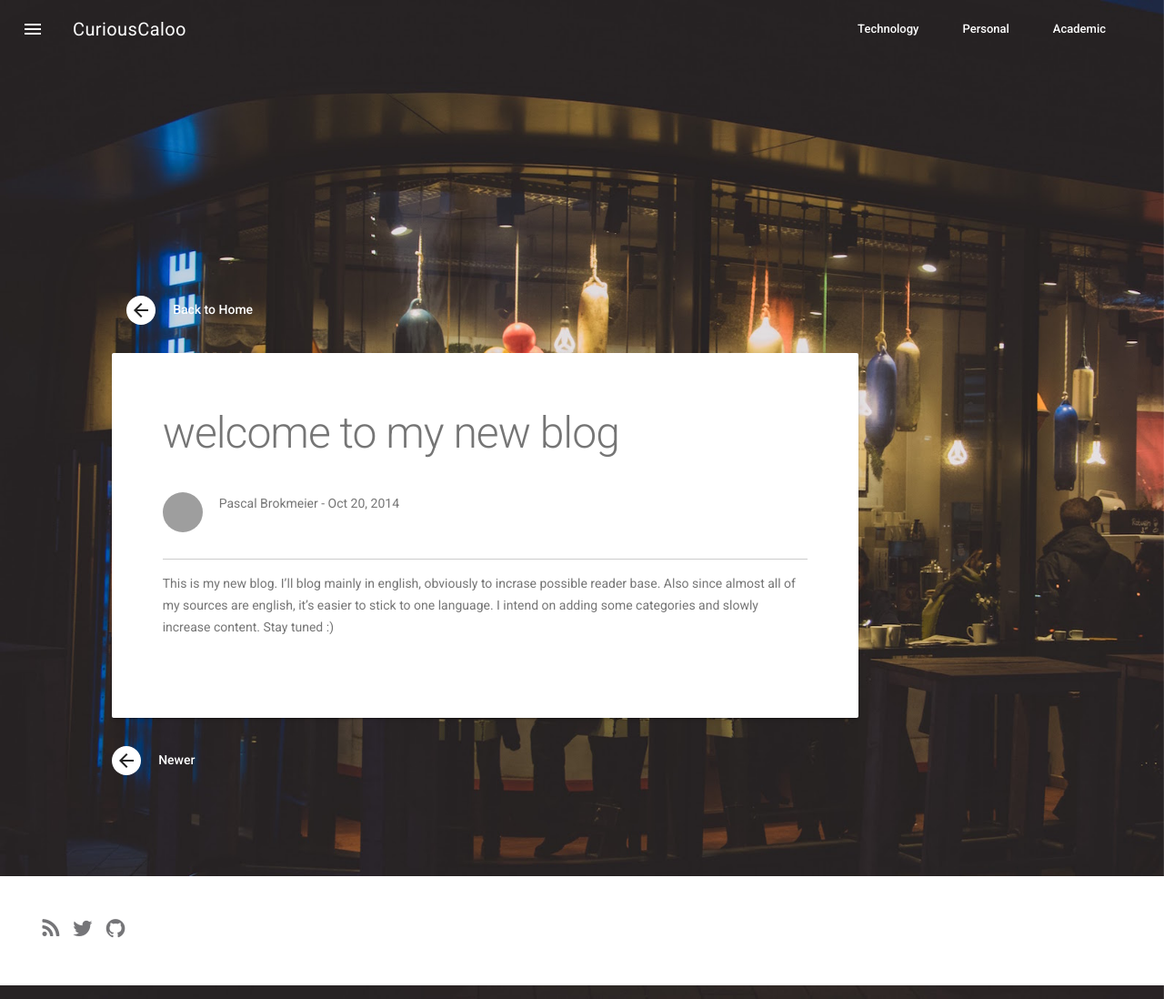
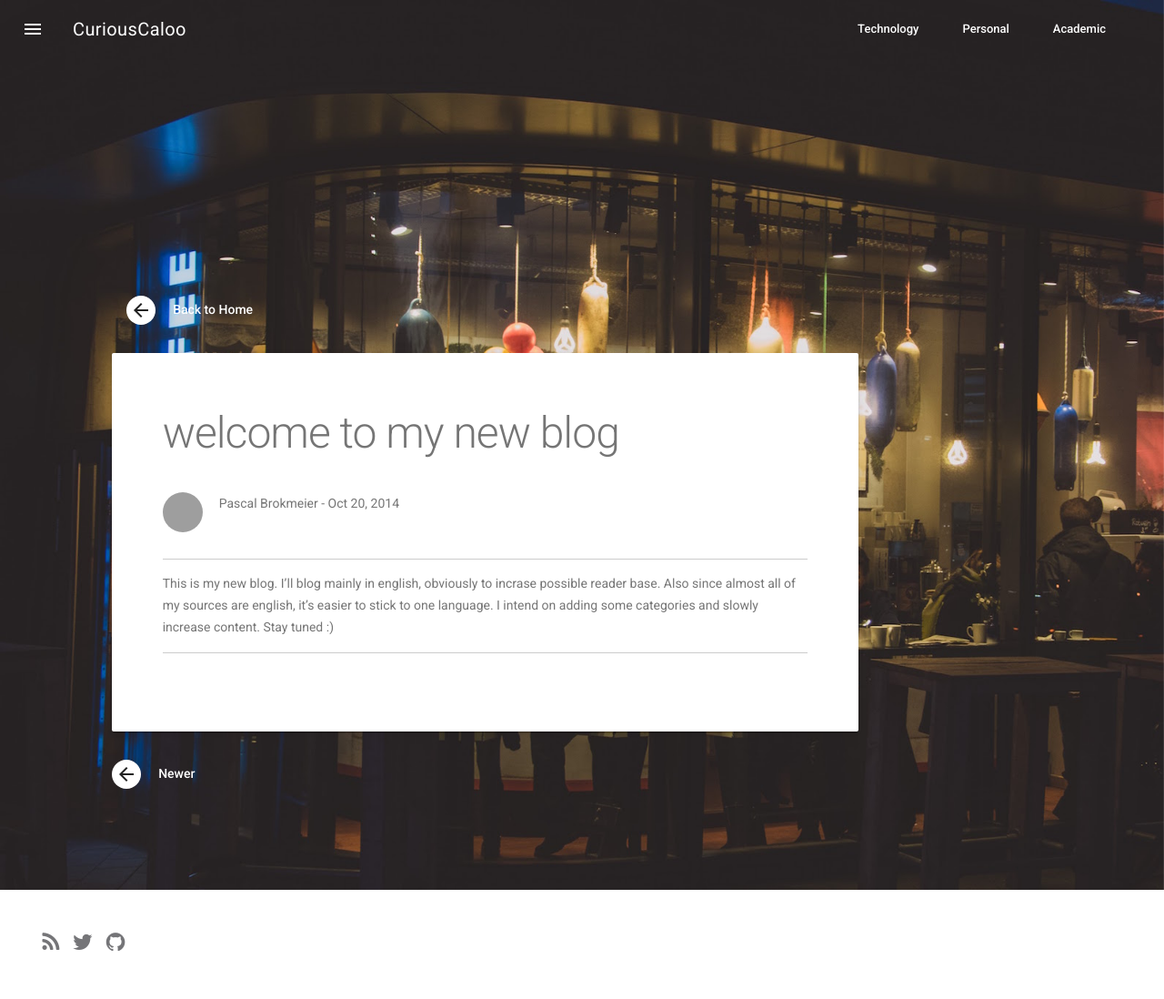
Before and after one commit to pascalwhoop/old_website, a Jekyll site: the page built from _posts/technology/2014-10-20-welcome-to-my-new-blog.markdown, in a window 1280 px wide. Shown: the whole page at 91% size. Built offline with Jekyll 4.4.1, drawn with Linux system fonts in a browser that asks for light colours; nearby versions of some CDN libraries; comment, search, counter and statistics services are not loaded; grey boxes are pictures that could not be loaded.

```diff
--- a/_layouts/post.html
+++ b/_layouts/post.html
@@ -39,9 +39,10 @@
 
                 <div id="postContentWrapper">{{ content }}</div>
 
-                <div>
-                    {% include adsenseAdaptive.html %}
-                </div>
+
+                <hr>
+                {% include adsenseAdaptive.html %}
+
             </div>
             <div class="mdl-color-text--primary-contrast mdl-card__actions comments">
                 {% include disqus_comments.html %}
```
